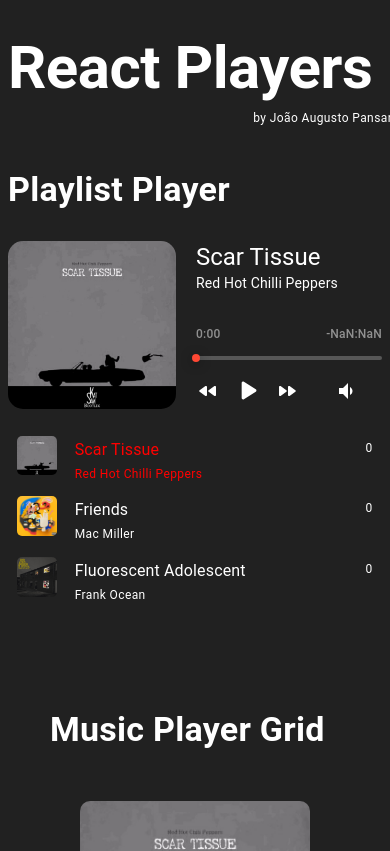
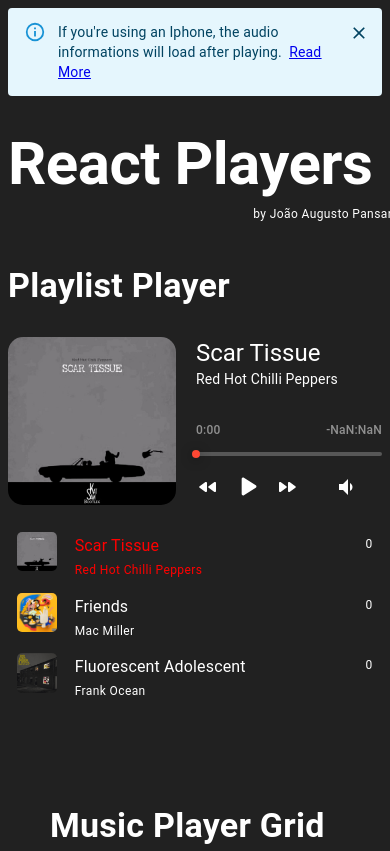
Before and after one commit to JoaoAugustoPansani/react-players, a React (Create React App) app: page / in a window 390 px wide. Shown: the top 851 px of the page. Built offline with nearby package versions, Linux system fonts and the light colour scheme; a web font is replaced by a local one.

Commit message:
iphone alert creation

```diff
--- a/src/App.js
+++ b/src/App.js
@@ -1,13 +1,18 @@
-import React from 'react';
+import React, { useState } from 'react';
 
 import './App.css';
 import PlaylistPlayer from './Components/PlaylistPlayer/PlaylistPlayer';
 import MusicPlayerGrid from './Components/MusicPlayer/MusicPlayerGrid'
-import { Typography } from '@mui/material';
+import { Alert, Typography, useMediaQuery } from '@mui/material';
 import { Box } from '@mui/system';
 import Footer from './Components/Footer';
 
 function App() {
+  //Phone alert states and handlers
+  const iphoneDetect = useMediaQuery('(max-width: 600px)');
+  const [open, setOpen] = useState(true);
+
+  //Fake database
   const tracks = [
     {
       id: 1,
@@ -41,7 +46,22 @@
 
   return (
     <Box sx={{ width: '100%' }}>
-      <Box sx={{width: '390px', margin: 'auto'}}>
+      {iphoneDetect && open ?
+        <Alert severity='info' onClose={() => {
+          setOpen(false)
+        }} >
+          If you're using an Iphone, the audio informations will load after playing. &nbsp;
+          <Box component='a'
+          target="_blank"
+          href="https://stackoverflow.com/questions/23551456/ios-browsers-not-respecting-html5-audio-preload-tag">
+            <Box component='span' sx={{
+              textDecoration: 'underline'
+            }}>
+              Read More
+            </Box>
+          </Box>
+        </Alert> : ''}
+      <Box sx={{ width: '390px', margin: 'auto' }}>
         <Typography variant='h2' mt={4} component="div" sx={{
           color: 'white', fontWeight: 'bold', width: 'fit-content'
         }}>
@@ -53,7 +73,7 @@
         }}>
           by João Augusto Pansani
         </Typography>
-        </Box>
+      </Box>
       <section>
         <PlaylistPlayer
           tracks={tracks} />
@@ -62,7 +82,7 @@
         <MusicPlayerGrid
           songs={tracks} />
       </section>
-      <Footer/>
+      <Footer />
     </Box>
   );
 }
--- a/src/Components/MusicPlayer/MusicPlayer.js
+++ b/src/Components/MusicPlayer/MusicPlayer.js
@@ -61,7 +61,7 @@
     }}>
         <audio id={props.slug} src={props.audioSrc} onLoadedData={getUpdatedTime}
             onTimeUpdate={getUpdatedTime} onEnded={() => {setIsPlaying(false)}}
-            ref={audioRef} />
+            ref={audioRef} preload='auto'/>
         <Box sx={{
             position: 'relative',
             width: '230px',
```
